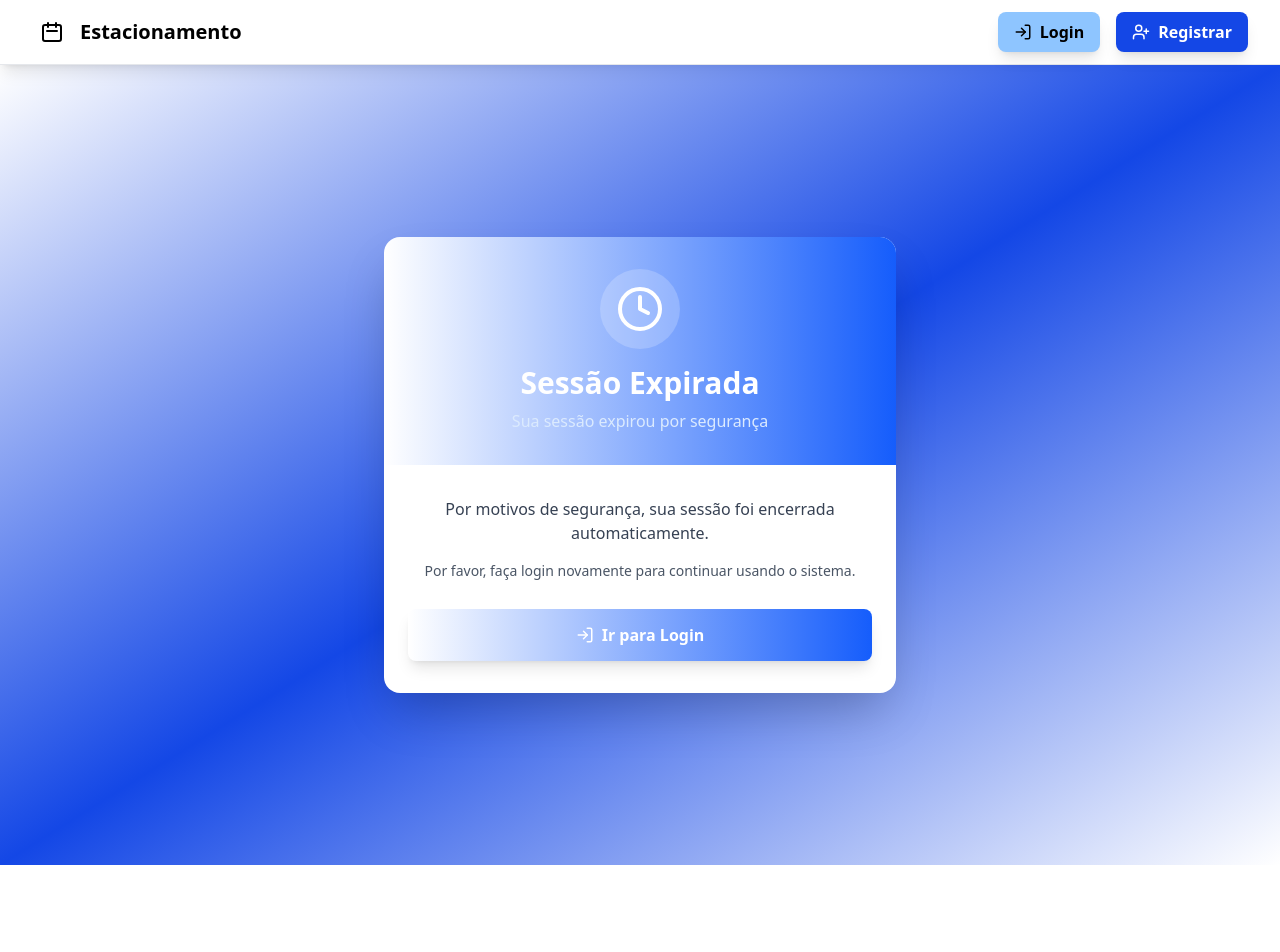
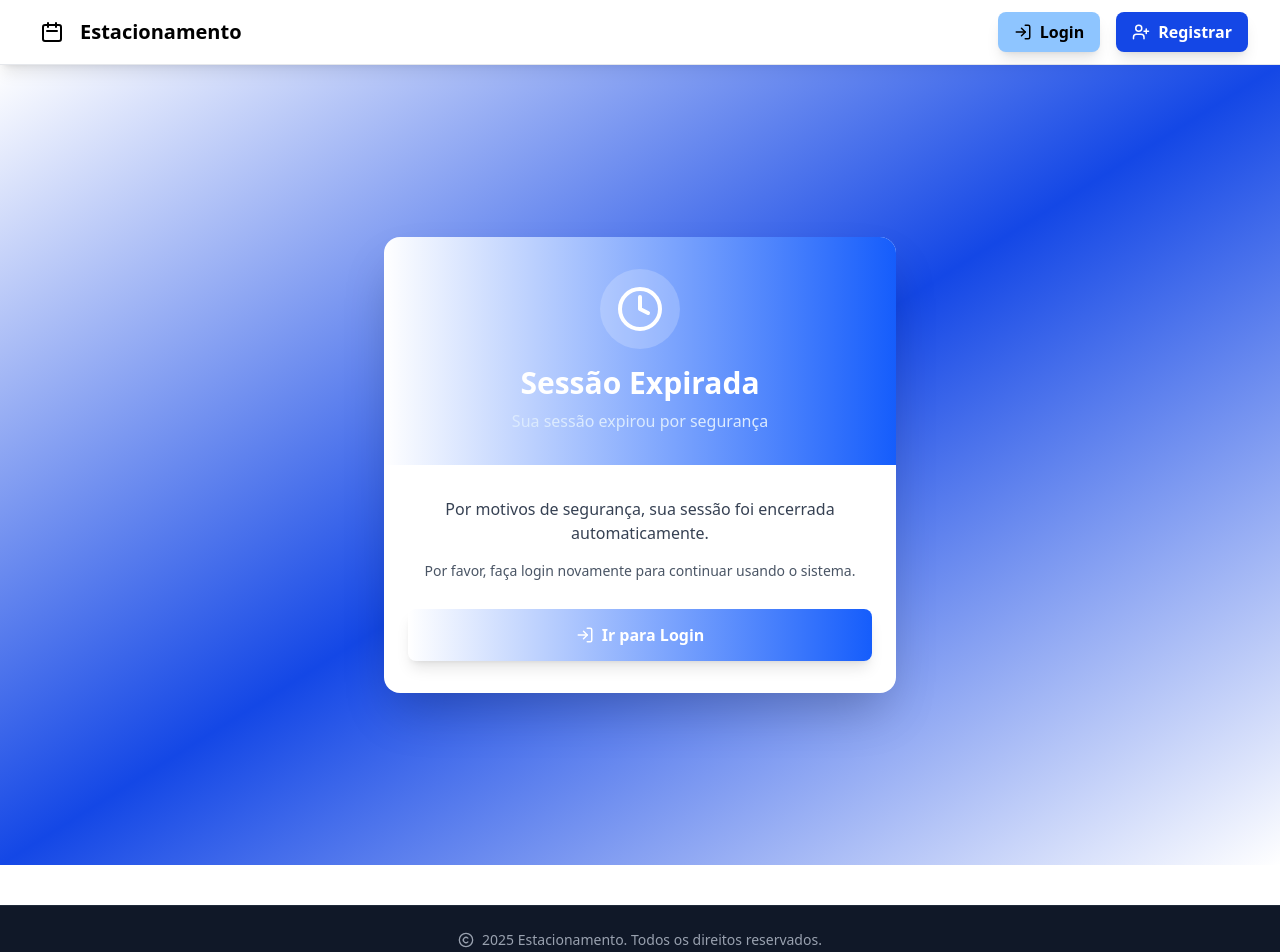
Before and after one commit to Josmateussilva0110/Estacionamento, a React app in the folder frontend/: page /parking/register in a window 1280 px wide. Shown: the top 952 px of the page. Before the commit the page ends 865 px from the top, so only its background shows below. Built offline with nearby package versions, Linux system fonts and the light colour scheme; no server answers; the HTML template or start-up script is replaced by a standard one.

Commit message:
feat: footer

```diff
--- a/frontend/src/App.tsx
+++ b/frontend/src/App.tsx
@@ -1,15 +1,22 @@
 import AppRoutes from "./routes/Index"
 import FlashMessage from "./components/ui/Message"
 import NavBar from "./components/layout/NavBar"
+import Footer from "./components/layout/Footer"
 
 
 function App() {
   return (
-    <>
+    <div className="flex flex-col min-h-screen">
       <NavBar />
       <FlashMessage />
-      <AppRoutes />
-    </>
+
+      {/* Conteúdo cresce e empurra a footer */}
+      <div className="flex-1">
+        <AppRoutes />
+      </div>
+
+      <Footer />
+    </div>
   )
 }
 
--- /dev/null
+++ b/frontend/src/components/layout/Footer.tsx
@@ -0,0 +1,18 @@
+import { Copyright } from "lucide-react"
+
+function Footer() {
+  const currentYear = new Date().getFullYear()
+
+  return (
+    <footer className="bg-gray-900 text-gray-300 border-t border-gray-800 py-6 mt-10">
+      <div className="text-center text-sm flex items-center justify-center gap-2 text-gray-400">
+        <Copyright className="w-4 h-4" />
+        <span>
+          {currentYear} Estacionamento. Todos os direitos reservados.
+        </span>
+      </div>
+    </footer>
+  )
+}
+
+export default Footer
--- a/frontend/src/components/ui/TimeRangePicker.tsx
+++ b/frontend/src/components/ui/TimeRangePicker.tsx
@@ -101,7 +101,6 @@ export function TimeRangePicker({ value, onChange, label, error }: TimeRangePick
 
           return (
             <>
-              {/* 👇 AQUI está igual ao Input */}
               <Popover.Button
                 ref={buttonRef}
                 className={`w-full flex items-center justify-between gap-2
```
Also changed, not shown: frontend/src/index.css (line endings or trailing spaces), frontend/tailwind.config.js (line endings or trailing spaces).
